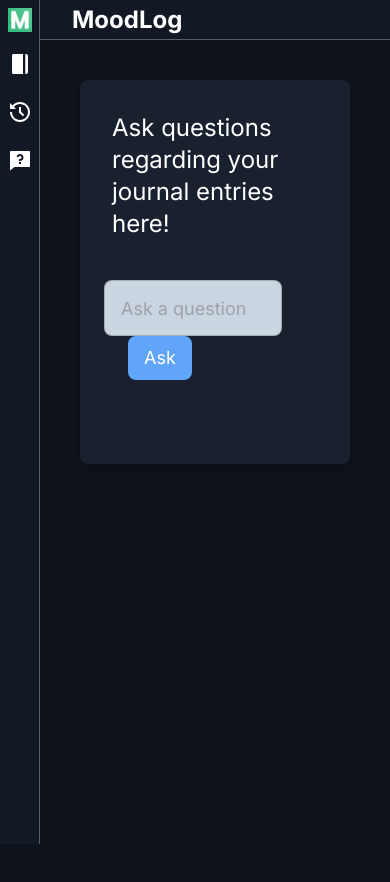
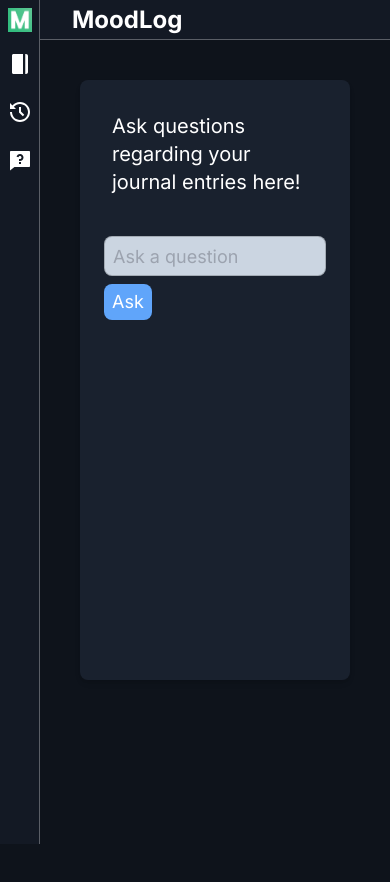
Before and after one commit to hemant-hc/moodlog, a Next.js app: page /questions in a window 390 px wide. Built offline with nearby package versions, Linux system fonts and the light colour scheme.

Commit message:
reponsiveness for questions page

```diff
--- a/app/(dashboard)/questions/page.tsx
+++ b/app/(dashboard)/questions/page.tsx
@@ -3,8 +3,8 @@ import Question from "@/components/Question";
 const QuestionPage = () => {
   return (
     <div className="m-10">
-      <div className="bg-bl-light1 mb-6 h-96 p-4 rounded-lg shadow-md">
-        <div className="p-4 text-2xl mb-4">
+      <div className="bg-bl-light1 mb-6 md:h-[500px] h-[600px] p-4 rounded-lg shadow-md">
+        <div className="p-4 text-xl lg:text-2xl mb-4">
           Ask questions regarding your journal entries here!
         </div>
         <Question />
--- a/components/EntryCard.tsx
+++ b/components/EntryCard.tsx
@@ -19,7 +19,6 @@ const EntryCard = ({ entry }: EntryCardProps) => {
   const handleDelete = async (e: React.MouseEvent<HTMLButtonElement>) => {
     e.preventDefault();
     await deleteEntry(entry.id);
-    console.log("hi");
   };
 
   return (
@@ -28,7 +27,7 @@ const EntryCard = ({ entry }: EntryCardProps) => {
         <div className="px-4 pt-5 text-slate-400 text-sm">{date}</div>
         <button
           onClick={handleDelete}
-          className="bg-red-400 p-2 text-lg m-3 rounded-md"
+          className="bg-zinc-600 hover:scale-110  hover:bg-red-400 p-1 text-lg m-3 rounded-md"
         >
           <MdDelete />
         </button>
--- a/components/Question.tsx
+++ b/components/Question.tsx
@@ -27,17 +27,17 @@ const Question = () => {
           value={value}
           type="text"
           placeholder="Ask a question"
-          className="border border-black/20 px-4 bg-slate-300 py-2 h-14 w-[80%] text-black text-lg rounded-lg"
+          className="border border-black/20 lg:px-4 sm:px-3 px-2 bg-slate-300 sm:py-2 py-1 sm:h-14 h-10 sm:w-[80%] w-[100%] text-black text-lg rounded-lg"
         />
         <button
           disabled={loading}
           type="submit"
-          className="bg-blue-400 px-4 ml-6 py-2 rounded-lg text-lg"
+          className="bg-blue-400 sm:px-4 px-2 sm:ml-6 sm:py-2 py-1 sm:mt-0 mt-2 rounded-lg text-lg"
         >
           Ask
         </button>
       </form>
-      <div className="m-4">
+      <div className="m-4 sm:text-base text-xs">
         {loading && <ClipLoader color="white" size={18} />}
         {response && <div>{response}</div>}
       </div>
```
